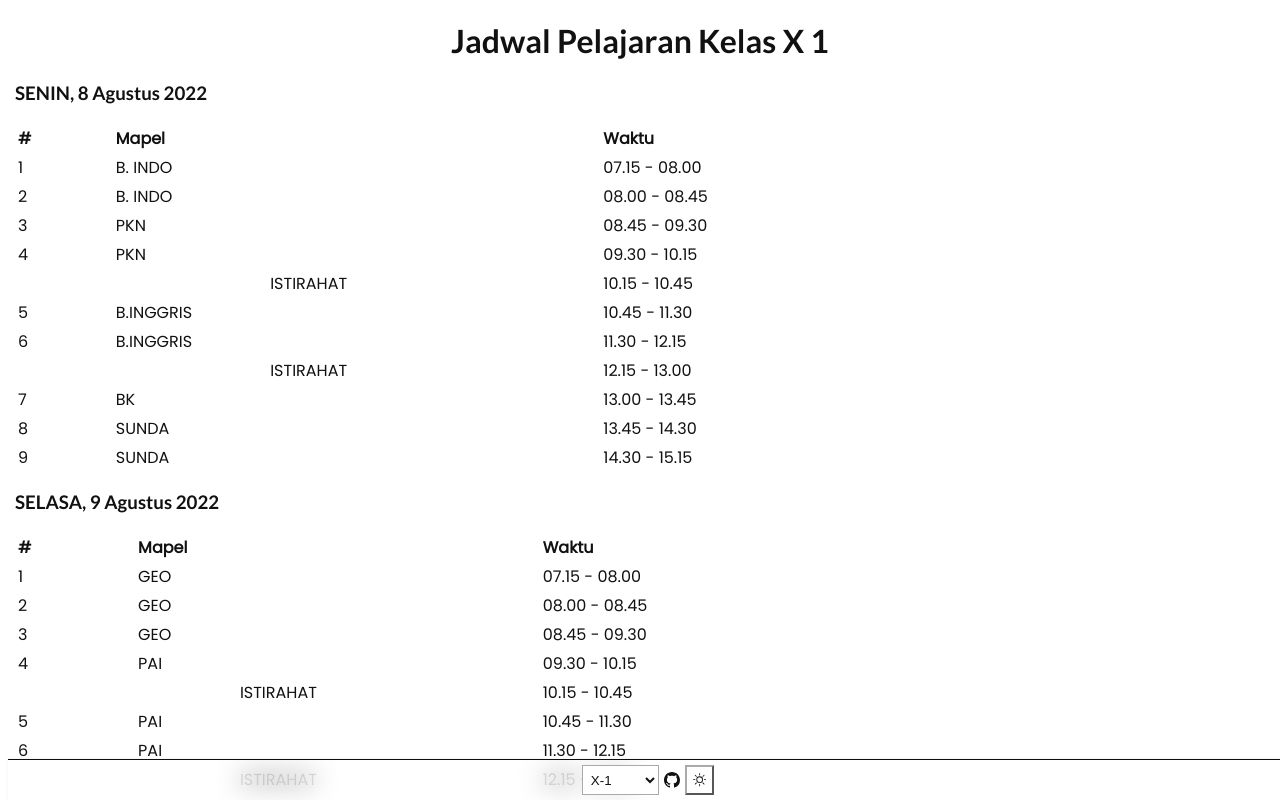
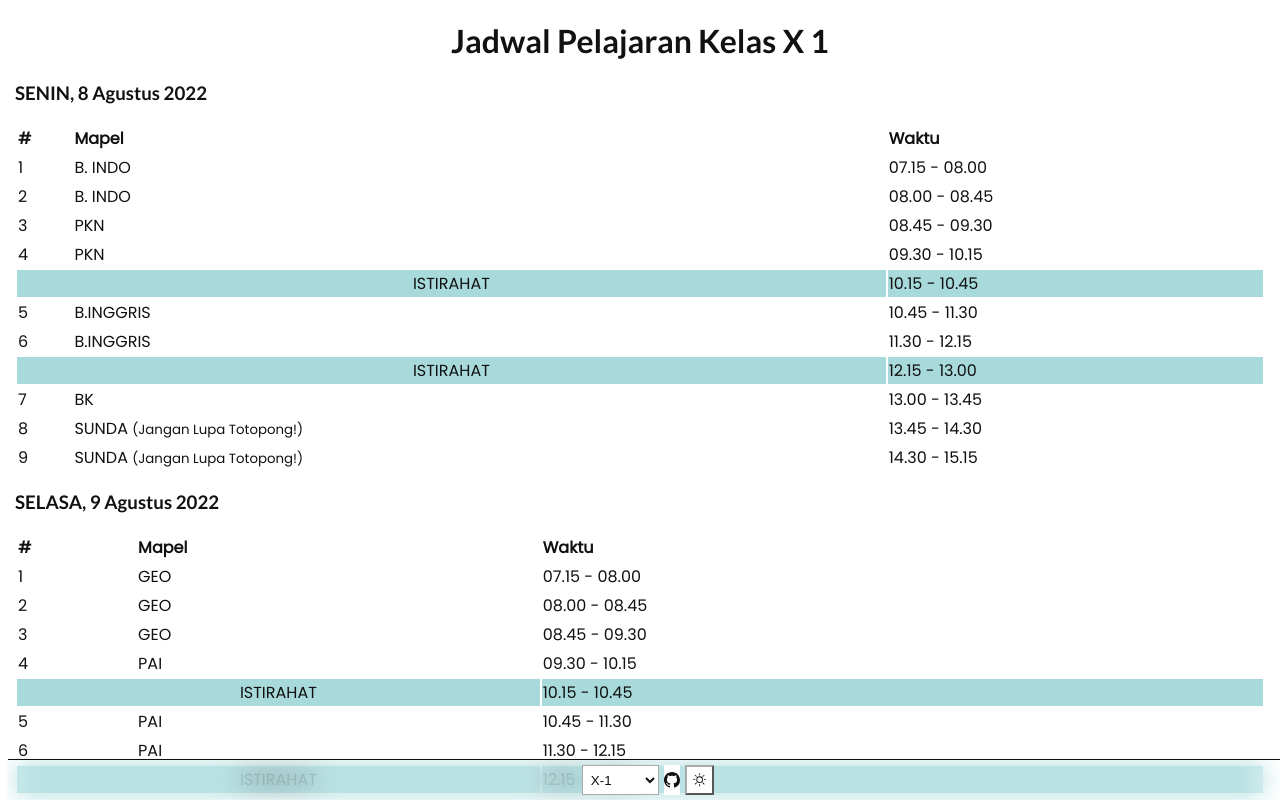
Before and after one commit to reacto11mecha/jadwal-ssg, a Next.js app: page /class/X-1 in a window 1280 px wide. Shown: the top 800 px of the page. Built offline with nearby package versions, Linux system fonts and the light colour scheme.

Commit message:
feat: membedakan td istirahat dan menambahkan pengingat totopong

```diff
--- a/components/ScheduleCard.tsx
+++ b/components/ScheduleCard.tsx
@@ -3,6 +3,7 @@ import { useRouter } from "next/router";
 import { getDay } from "@/utils/getDay";
 import { lato } from "@/utils/font";
 
+import { useDarkMode } from "@/context/darkMode";
 import styles from "@/styles/ClassSSG.module.css";
 import type {
   ISchedule,
@@ -21,6 +22,7 @@ export function ScheduleCard({
   waktu: ITimeAllocation;
   Timezone: string;
 }) {
+  const { isDarkTheme } = useDarkMode();
   const router = useRouter();
 
   const [tanggal, setTanggal] = useState("");
@@ -128,11 +130,30 @@ export function ScheduleCard({
               </thead>
               <tbody>
                 {waktu.alloc.map((allocation, idx) => (
-                  <tr key={idx}>
+                  <tr
+                    key={idx}
+                    style={
+                      allocation.isBreak
+                        ? {
+                            backgroundColor: isDarkTheme
+                              ? "#1d3557"
+                              : "#a8dadc",
+                          }
+                        : undefined
+                    }
+                  >
                     {!allocation.isBreak ? (
                       <>
                         <td>{allocation.JAM}</td>
-                        <td>{perDay.lessons[allocation.JAM! - 1] ?? ""}</td>
+                        <td>
+                          {perDay.lessons[allocation.JAM! - 1] ?? ""}
+                          {perDay.lessons[allocation.JAM! - 1] === "SUNDA" ? (
+                            <>
+                              {"  "}
+                              <small>(Jangan Lupa Totopong!)</small>{" "}
+                            </>
+                          ) : null}
+                        </td>
                       </>
                     ) : (
                       <td colSpan={2} style={{ textAlign: "center" }}>
```
